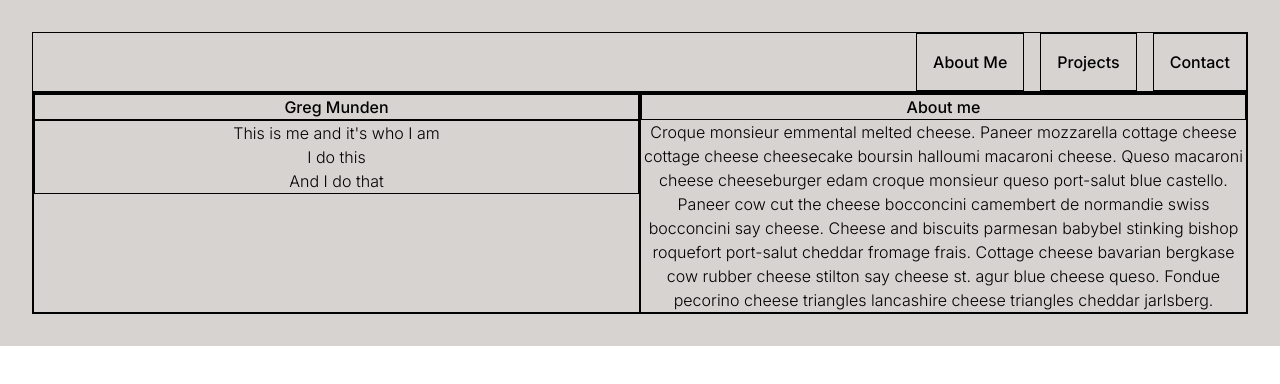
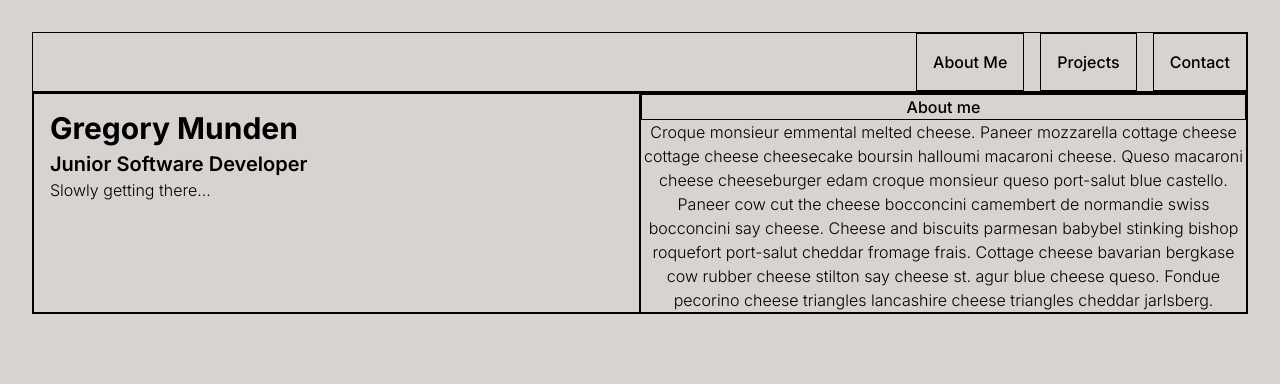
Before and after one commit to mundocalrisian/gm-portfolio, a React (Vite) app: page / in a window 1280 px wide. Shown: the top 384 px of the page. Built offline with nearby package versions, Linux system fonts and the light colour scheme.

Commit message:
adjust background after max width

```diff
--- a/src/components/App.jsx
+++ b/src/components/App.jsx
@@ -8,9 +8,10 @@ import Contact from './contact';
 function App() {
 
   return (
-    <main className="bg-stone-300 max-w-screen-xl m-0 p-8 text-center min-w-[375px]">
+    <div className="bg-stone-300 ">
+    <main className="max-w-screen-xl m-0 p-8 text-center min-w-[375px] h-screen">
       <Navbar />
-      <section className="lg:flex lg:justify-between border border-black">
+      <section className="md:flex md:justify-between border border-black">
         <Header/>
         <Routes>
           <Route path="/" element={<About />} />
@@ -19,6 +20,7 @@ function App() {
         </Routes>
       </section>
     </main>
+    </div>
 
   )
 }
--- a/src/components/about.jsx
+++ b/src/components/about.jsx
@@ -2,7 +2,7 @@
 export default function About () {
 
     return (
-        <section className="lg:w-1/2 border border-black">
+        <section className="md:w-1/2 border border-black">
             <h2 className="font-medium border border-black"> About me</h2>
             <p>Croque monsieur emmental melted cheese. Paneer mozzarella cottage cheese cottage cheese cheesecake boursin halloumi macaroni cheese. Queso macaroni cheese cheeseburger edam croque monsieur queso port-salut blue castello. Paneer cow cut the cheese bocconcini camembert de normandie swiss bocconcini say cheese. Cheese and biscuits parmesan babybel stinking bishop roquefort port-salut cheddar fromage frais. Cottage cheese bavarian bergkase cow rubber cheese stilton say cheese st. agur blue cheese queso. Fondue pecorino cheese triangles lancashire cheese triangles cheddar jarlsberg.</p>
         </section>
--- a/src/components/contact.jsx
+++ b/src/components/contact.jsx
@@ -2,7 +2,7 @@
 export default function Contact () {
 
     return (
-        <section className="lg:w-1/2 border border-black">
+        <section className="md:w-1/2 border border-black">
             <h2 className="font-medium border border-black">Contact</h2>
             <p>Ricotta pecorino mozzarella. Ricotta paneer say cheese boursin mascarpone cheese on toast chalk and cheese chalk and cheese. Who moved my cheese bavarian bergkase cheese triangles goat blue castello cheese on toast squirty cheese swiss. Say cheese camembert de normandie babybel cheese strings cheesy feet who moved my cheese lancashire stilton. Red leicester queso say cheese mozzarella cheesecake fromage frais bocconcini cheeseburger. Who moved my cheese dolcelatte chalk and cheese stilton mozzarella edam.</p>
         </section>
--- a/src/components/header.jsx
+++ b/src/components/header.jsx
@@ -2,12 +2,11 @@
 export default function Header () {
 
     return (
-        <header className="flex flex-col lg:w-1/2 border border-black">
-            <h2 className="font-medium border border-black">Greg Munden</h2>
-            <div className="border border-black">
-            <p>This is me and it's who I am</p>
-            <p>I do this</p>
-            <p>And I do that</p>
+        <header className="flex flex-col md:w-1/2 border border-black text-left">
+            <h1 className="text-3xl pl-4 pt-4 pb-1 font-bold ">Gregory Munden</h1>
+            <div className=" pl-4 pb-4">
+                <h2 className="text-xl font-semibold">Junior Software Developer</h2>
+                <p>Slowly getting there...</p>
             </div>
         </header>
     )
--- a/src/components/navbar.jsx
+++ b/src/components/navbar.jsx
@@ -13,7 +13,7 @@ return (
         {
             navOptions.map(([url, title]) => {
                 return (
-                    <div className="ml-4 p-4 border border-black">
+                    <div key={title} className="ml-4 p-4 border border-black">
                         <Link to ={url} className="border-0 hover:text-orange-600 font-medium">{title}</Link>
                     </div>
                 )
--- a/src/components/projects.jsx
+++ b/src/components/projects.jsx
@@ -2,7 +2,7 @@
 export default function Projects () {
 
     return (
-        <section className="lg:w-1/2">
+        <section className="md:w-1/2">
             <div className="border border-black">
             <h2 className="font-medium border border-black">My projects</h2>
                 <p>Roquefort rubber cheese fondue. Cheese slices lancashire pecorino queso boursin pepper jack dolcelatte croque monsieur. Camembert de normandie blue castello cheesecake squirty cheese cheesecake pepper jack cheesy grin camembert de normandie. Chalk and cheese pecorino boursin squirty cheese melted cheese boursin goat parmesan. Emmental cottage cheese stilton.
```
Also changed, not shown: 1 other file (tests, documents, lock files or other folders).
